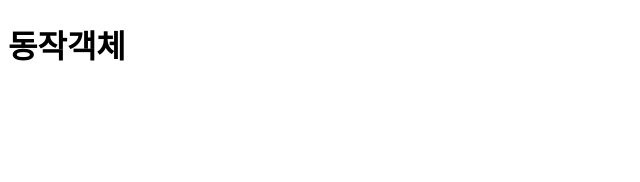
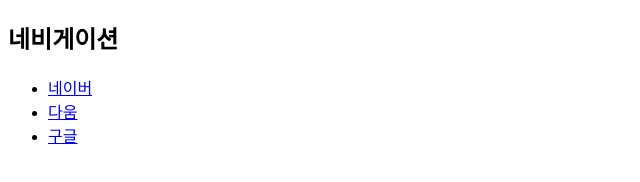
Before and after one commit to arisaohta/practice, a plain HTML site: page index.html in a window 1280 px wide. Shown: the whole page, without its empty margins (0-640 px from the left). Drawn offline with Linux system fonts and the light colour scheme.

Commit message:
memo 추가

```diff
--- a/index.html
+++ b/index.html
@@ -9,7 +9,39 @@
     <div id="root"></div>
     <script>
         //동적 객체 만들기
-        document.querySelector("#root").innerHTML = "<h1>동작객체</h1>"
+        document.querySelector("#root").innerHTML = "<h1>동작객체</h1>";
+        //navi데이터 동작객체
+        const navidata = [{
+            navitext : "네이버",
+            href: "http://www.naver.com"
+        },
+        {
+            navitext : "다움",
+            href: "http://www.daum.net"
+        },
+        {
+            navitext : "구글",
+            href: "http://www.goodle.com"
+        }]
+
+        document.querySelector("#root").innerHTML += `
+        <a href=${navidata[0].href} >
+             ${navidata[0].navitext}
+        </a>`
+
+        let mytag = "";
+        mytag +=`<h2>네비게이션</h2>`;
+        mytag +=`<ul>`;
+            for(x in navidata){
+                mytag +=`<li>
+                    <a href='${navidata[x].href}'>${navidata[x].navitext}
+                    </a>
+                    </li>`;
+            }
+            mytag +=`</ul>`;
+
+        document.querySelector("#root").innerHTML = mytag;
+
     </script>
 </body>
 </html>
```
Also changed, not shown: 1 other file.
